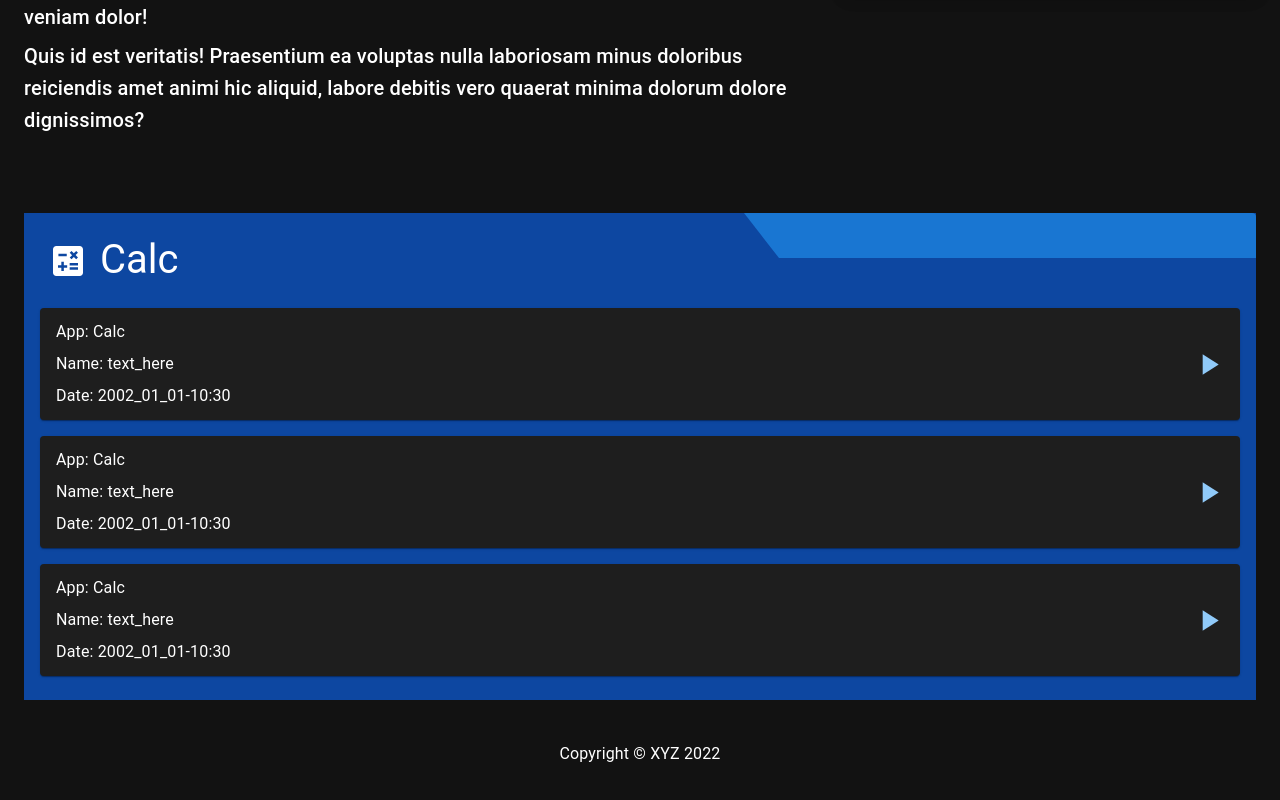
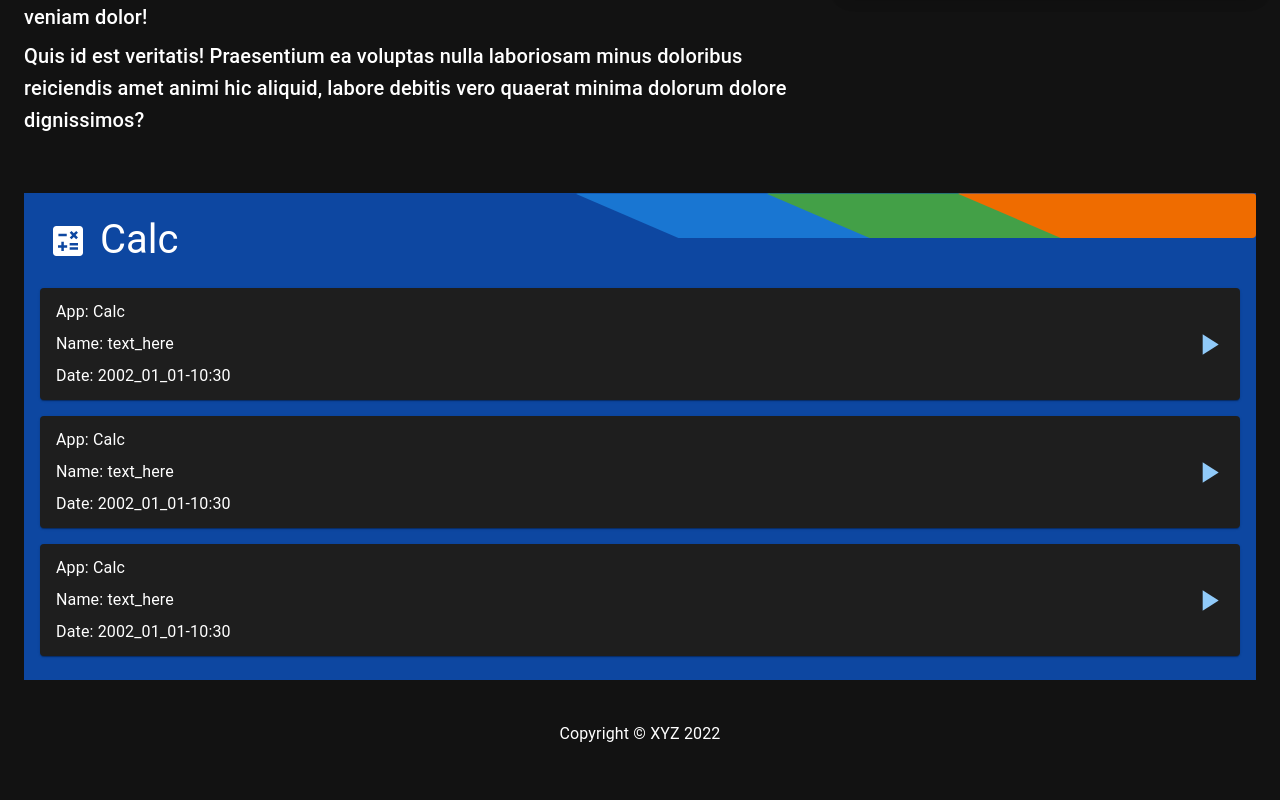
Before and after one commit to k4-100/calc, a React (Vite) app: page / in a window 1280 px wide. Shown: the part 1102-1902 px from the top of the page. Built offline with nearby package versions, Linux system fonts and the light colour scheme.

Commit message:
Added colored buttons to Saves

```diff
--- a/src/components/Home/AppsWithSaves.tsx
+++ b/src/components/Home/AppsWithSaves.tsx
@@ -6,7 +6,6 @@ import Saves from './Saves';
 const AppsWithSaves: React.FC = () =>{
   return(
   <Box sx={{
-      mt: "70px"
     }}>
       <Saves />
       {/* <Saves /> */}
--- a/src/components/Home/Saves.tsx
+++ b/src/components/Home/Saves.tsx
@@ -1,6 +1,6 @@
 import React from "react";
-import { Paper, Box, Typography } from "@mui/material";
-import { blue } from "@mui/material/colors";
+import { Paper, Box, Typography, Button } from "@mui/material";
+import { blue, green, orange } from "@mui/material/colors";
 
 import Save from "./Save";
 import { Calculate } from "@mui/icons-material";
@@ -12,6 +12,7 @@ const Saves: React.FC = () => {
   return (
     <Box
       sx={{
+        mt: "50px",
         mx: 3,
         backgroundColor: `${blue[900]}`,
         position: "relative"
@@ -38,26 +39,61 @@ const Saves: React.FC = () => {
             Calc
           </Typography>
         </Box>
+        {/* crevice containg buttons for each app */}
         <Box sx={{
           position: "absolute",
           top: 0,
           right: 0,
-          width: "40vw",
+          width: "70vw",
           height: "45px",
-          backgroundColor: `${blue[700]}`,
+          backgroundColor: `${blue[900]}`,
           borderRadius: "0 4px 0 0",
           display: "flex",
           alignItems: "center",
           justifyContent:" space-between"
         }}>
-          <Box sx={{
-            width: 0,
-            height: 0,
-            borderRight: '35px solid transparent',
-            borderBottom: `45px solid ${blue[900]}`,
-            backgroundClip:  'padding-box'
+          <Button
+            // color="primary"
+            sx={{
+            position: "relative",
+            left: "24%",
+            width: "100%",
+            height: "100%",
+            background: `${blue[700]}`,
+            clipPath: 'polygon(0 0, 65% 0, 100% 100%, 35% 100%)',
+            "&:hover": {
+            backgroundColor: `${blue[400]}`,
+            }
           }}>
-          </Box>
+          </Button>
+
+          <Button
+            color="success"
+            sx={{
+            position: "relative",
+            left: "12%",
+            width: "100%",
+            height: "100%",
+            background: `${green[600]}`,
+            clipPath: 'polygon(0 0, 65% 0, 100% 100%, 35% 100%)',
+            "&:hover": {
+              backgroundColor: `${green[400]}`,
+            }
+          }}>
+          </Button>
+
+          <Button
+            color="warning"
+            sx={{
+            width: "100%",
+            height: "100%",
+            backgroundColor: `${orange[800]}`,
+            clipPath: 'polygon(0 0, 100% 0, 100% 100%, 35% 100%)',
+            "&:hover": {
+              backgroundColor: `${orange[600]}`,
+            }
+          }}>
+          </Button>
         </Box>
       </Box>
       <Box
@@ -77,3 +113,15 @@ const Saves: React.FC = () => {
 };
 
 export default Saves;
+
+
+
+
+
+{/* <Box sx={{ */}
+{/*   backgroundColor: "red", */}
+{/*   borderRight: '35px solid transparent', */}
+{/*   borderBottom: `45px solid ${blue[900]}`, */}
+{/*   backgroundClip:  'padding-box' */}
+{/* }}> */}
+{/* </Box> */}
--- a/src/components/Home/index.tsx
+++ b/src/components/Home/index.tsx
@@ -56,8 +56,8 @@ const Home: React.FC = () => {
           </Box>
         </Grid>
       </Grid>
-        <AppsWithSaves />
-        {/* <Saves /> */}
+        {/* <AppsWithSaves /> */}
+        <Saves />
       <Typography
         variant="subtitle1"
         align="center"
```
